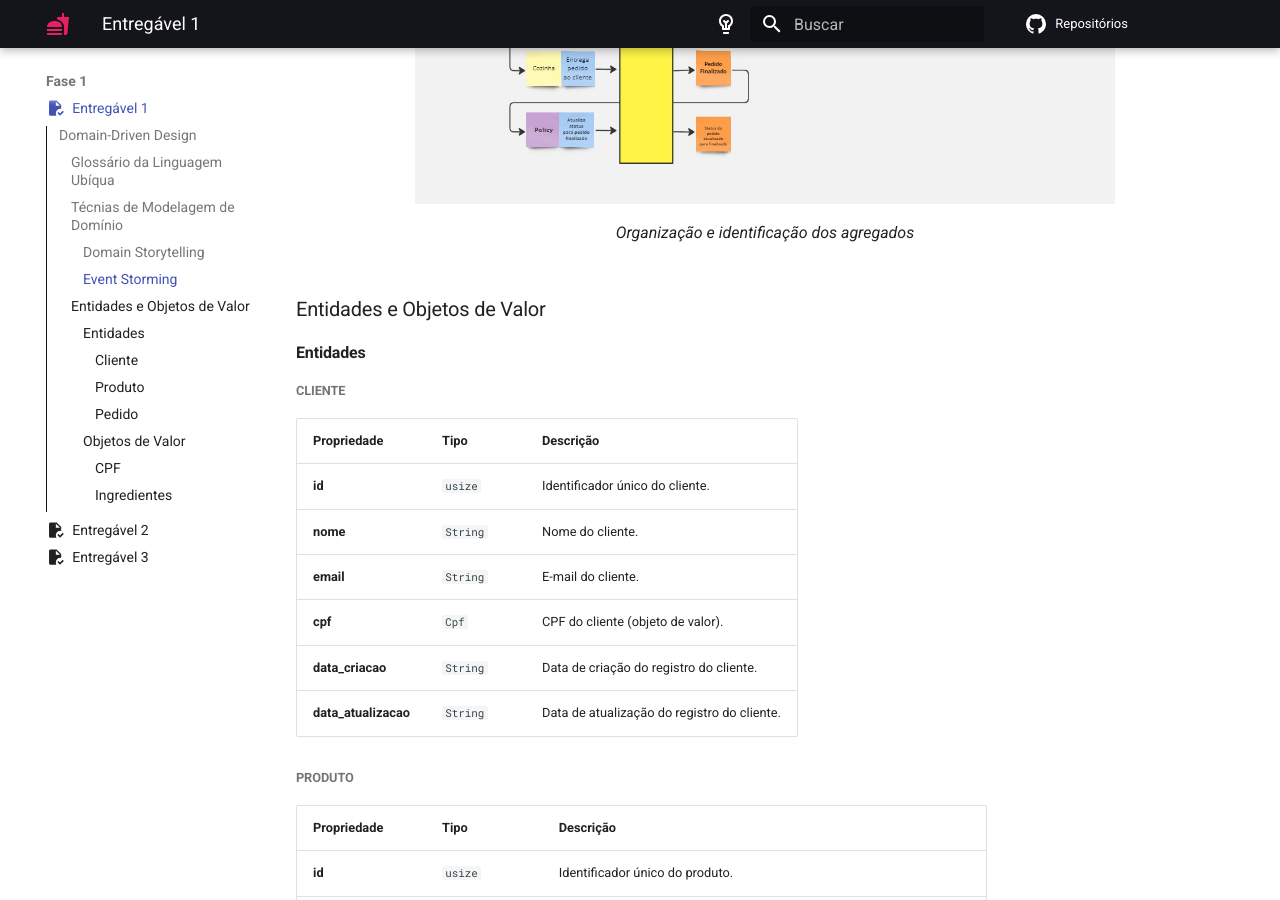
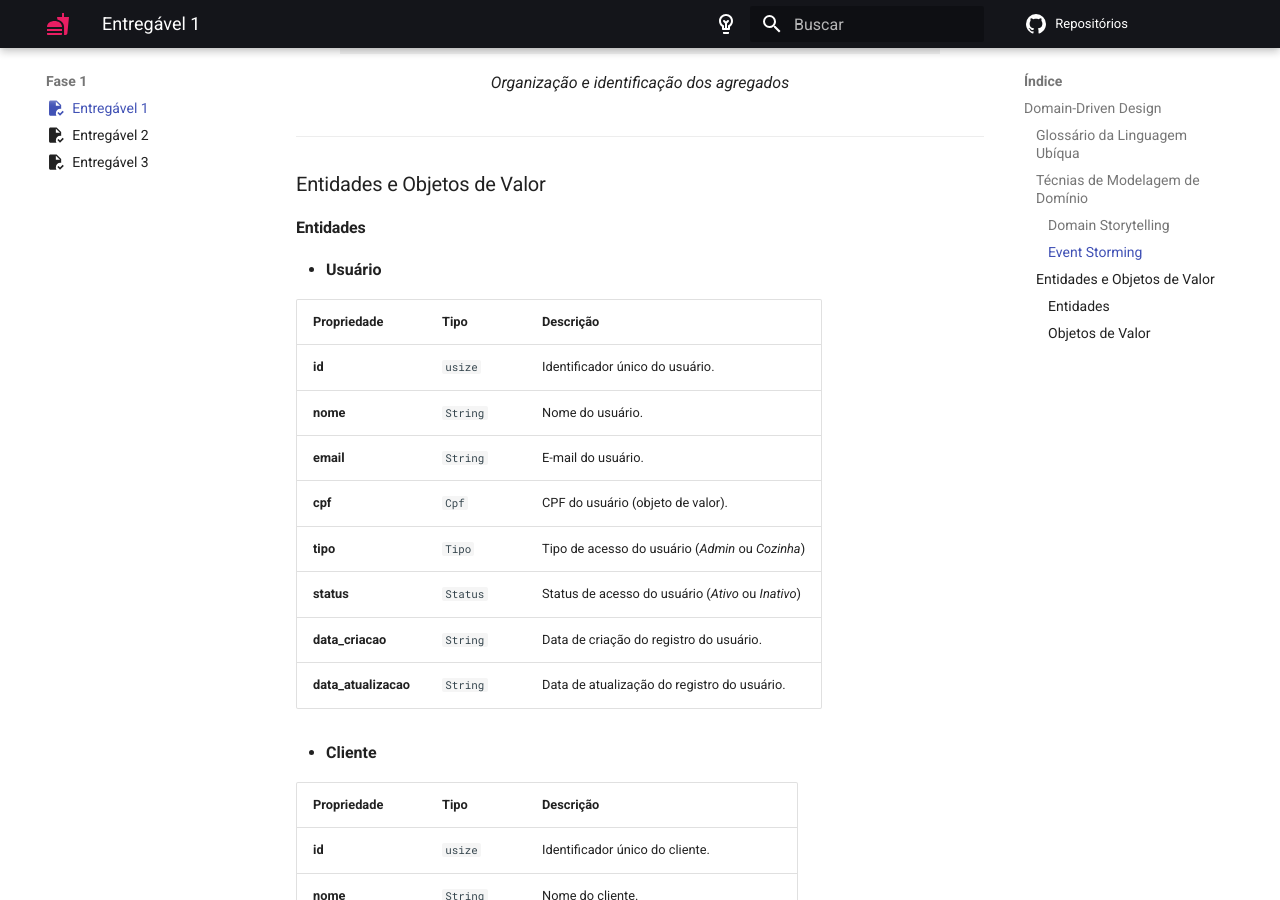
Before and after one commit to postech-5soat-grupo-25/postech-5soat-grupo-25.github.io, an MkDocs documentation site: the page built from docs/fase_1/entregavel_1.md, in a window 1280 px wide and 900 px high, scrolled down 5054 px. Built offline with MkDocs 1.6.1 and Material for MkDocs 9.7.7, drawn with Linux system fonts in a browser that asks for light colours; some of the changed text lies outside the part shown.

Commit message:
updating docs and site table of contents

```diff
--- a/docs/fase_1/entregavel_1.md
+++ b/docs/fase_1/entregavel_1.md
@@ -30,9 +31,11 @@ O glossário a seguir é uma compilação dos termos-chave que formam a base da
     - **Em Preparação**: O status de um pedido que está sendo preparado pela cozinha. Nesta etapa, os ingredientes estão sendo montados e o pedido está em processo de ser concluído.
     - **Pronto**: O status que indica que o pedido foi preparado e está pronto para ser entregue ou retirado pelo cliente.
     - **Finalizado**: O status final de um pedido, que ocorre após o cliente retirar o pedido. Indica que o ciclo do pedido foi completado e que não há mais ações pendentes.
+- **Usuário**: Funcionário do estabelecimento com acesso à interface ou portal para gerenciamento de clientes, produtos, categorias e acompanhamento de pedidos.
 - **Acesso Administrativo**: Interface ou portal que permite ao estabelecimento gerenciar clientes, produtos, categorias e acompanhar pedidos.
 - **Campanhas Promocionais**: Estratégias de marketing para incentivar vendas ou fidelizar clientes, utilizando a identificação dos mesmos.
 
+---
 
 ### Técnias de Modelagem de Domínio
 
@@ -42,22 +45,22 @@ Os diagramas a seguir representam os fluxos de *Realização do Pedido e Pagamen
 
 #### Domain Storytelling
 
-???+ NOTE "Domain Storytelling?"
+!!! BUG ""
     O **Domain Storytelling** nos ajuda a contar a história do nosso domínio. Através de simples ilustrações e narrativas, conseguimos mapear como os diferentes atores interagem com o sistema e entre si, criando uma visão clara e compartilhada das funcionalidades e processos do negócio.
 
 <figure markdown>
-  ![Domain Storytelling 1](../assets/images/fase_1/domain_storytelling_1.jpg){ width="700" }
+  ![Domain Storytelling 1](../assets/images/fase_1/domain_storytelling_1.jpg){ width="550" }
   <figcaption>Realização de pedido e pagamento</figcaption>
 </figure>
 
 <figure markdown>
-  ![Domain Storytelling 2](../assets/images/fase_1/domain_storytelling_2.jpg){ width="700" }
+  ![Domain Storytelling 2](../assets/images/fase_1/domain_storytelling_2.jpg){ width="550" }
   <figcaption>Preparação e entrega do pedido</figcaption>
 </figure>
 
 #### Event Storming
 
-???+ NOTE "Event Storming?"
+!!! BUG ""
     O **Event Storming** é uma técnica de modelagem rápida e interativa que reúne diferentes stakeholders para explorar fluxos de trabalho e processos de negócio. Ao identificar eventos, comandos, políticas e agregados, criamos uma representação visual dinâmica que destaca as reações em cadeia e os pontos críticos do sistema.
 
 <figure markdown>
@@ -71,65 +74,80 @@ Os diagramas a seguir representam os fluxos de *Realização do Pedido e Pagamen
 </figure>
 
 <figure markdown>
-  ![Event Storming 3](../assets/images/fase_1/event_storming_3.jpg){ width="700" }
+  ![Event Storming 3](../assets/images/fase_1/event_storming_3.jpg){ width="600" }
   <figcaption>Organização e identificação dos agregados</figcaption>
 </figure>
+
+---
 
 ### Entidades e Objetos de Valor
 
 #### Entidades
 
-##### Cliente
+- **Usuário**
 
-| Propriedade          | Tipo     | Descrição                                   |
-| -------------------- | -------- | ------------------------------------------- |
-| **id**               | `usize`  | Identificador único do cliente.             |
-| **nome**             | `String` | Nome do cliente.                            |
-| **email**            | `String` | E-mail do cliente.                          |
-| **cpf**              | `Cpf`    | CPF do cliente (objeto de valor).           |
-| **data_criacao**     | `String` | Data de criação do registro do cliente.     |
-| **data_atualizacao** | `String` | Data de atualização do registro do cliente. |
+| Propriedade          | Tipo     | Descrição                                          |
+| -------------------- | -------- | -------------------------------------------------- |
+| **id**               | `usize`  | Identificador único do usuário.                    |
+| **nome**             | `String` | Nome do usuário.                                   |
+| **email**            | `String` | E-mail do usuário.                                 |
+| **cpf**              | `Cpf`    | CPF do usuário (objeto de valor).                  |
+| **tipo**             | `Tipo`   | Tipo de acesso do usuário (_Admin_ ou _Cozinha_)   |
+| **status**           | `Status` | Status de acesso do usuário (_Ativo_ ou _Inativo_) |
+| **data_criacao**     | `String` | Data de criação do registro do usuário.            |
+| **data_atualizacao** | `String` | Data de atualização do registro do usuário.        |
 
-##### Produto
+- **Cliente**
 
-| Propriedade          | Tipo           | Descrição                                                                   |
-| -------------------- | -------------- | --------------------------------------------------------------------------- |
-| **id**               | `usize`        | Identificador único do produto.                                             |
-| **nome**             | `String`       | Nome do produto.                                                            |
-| **foto**             | `String`       | Caminho ou URL da foto do produto.                                          |
-| **descricao**        | `String`       | Descrição do produto.                                                       |
-| **categoria**        | `Categoria`    | Categoria do produto (_Lanche_, _Acompanhamento_, _Bebida_ ou _Sobremesa_). |
-| **preco**            | `f32`          | Preço do produto.                                                           |
-| **ingredientes**     | `Ingredientes` | Ingredientes do produto (objeto de valor).                                  |
-| **data_criacao**     | `String`       | Data de criação do registro do produto.                                     |
-| **data_atualizacao** | `String`       | Data de atualização do registro do produto.                                 |
+  | Propriedade          | Tipo     | Descrição                                   |
+  | -------------------- | -------- | ------------------------------------------- |
+  | **id**               | `usize`  | Identificador único do cliente.             |
+  | **nome**             | `String` | Nome do cliente.                            |
+  | **email**            | `String` | E-mail do cliente.                          |
+  | **cpf**              | `Cpf`    | CPF do cliente (objeto de valor).           |
+  | **data_criacao**     | `String` | Data de criação do registro do cliente.     |
+  | **data_atualizacao** | `String` | Data de atualização do registro do cliente. |
 
-##### Pedido
+- **Produto**
 
-> Agregado entre **Cliente** e **Produto**
+  | Propriedade          | Tipo           | Descrição                                                                   |
+  | -------------------- | -------------- | --------------------------------------------------------------------------- |
+  | **id**               | `usize`        | Identificador único do produto.                                             |
+  | **nome**             | `String`       | Nome do produto.                                                            |
+  | **foto**             | `String`       | Caminho ou URL da foto do produto.                                          |
+  | **descricao**        | `String`       | Descrição do produto.                                                       |
+  | **categoria**        | `Categoria`    | Categoria do produto (_Lanche_, _Acompanhamento_, _Bebida_ ou _Sobremesa_). |
+  | **preco**            | `f32`          | Preço do produto.                                                           |
+  | **ingredientes**     | `Ingredientes` | Ingredientes do produto (objeto de valor).                                  |
+  | **data_criacao**     | `String`       | Data de criação do registro do produto.                                     |
+  | **data_atualizacao** | `String`       | Data de atualização do registro do produto.                                 |
 
-| Propriedade          | Tipo      | Descrição                                                                       |
-| -------------------- | --------- | ------------------------------------------------------------------------------- |
-| **id**               | `usize`   | Identificador único do pedido.                                                  |
-| **cliente**          | `Cliente` | Cliente que fez o pedido.                                                       |
-| **lanche**           | `Produto` | Produto do tipo lanche no pedido.                                               |
-| **acompanhamento**   | `Produto` | Produto do tipo acompanhamento no pedido.                                       |
-| **bebida**           | `Produto` | Produto do tipo bebida no pedido.                                               |
-| **pagamento**        | `String`  | Informação de pagamento do pedido.                                              |
-| **status**           | `Status`  | Status atual do pedido (_Recebido_, _Em Preparação_, _Pronto_ ou _Finalizado_). |
-| **data_criacao**     | `String`  | Data de criação do registro do pedido.                                          |
-| **data_atualizacao** | `String`  | Data de atualização do registro do pedido.                                      |
+- **Pedido**
+
+  > Agregado entre **Cliente** e **Produto**
+
+  | Propriedade          | Tipo      | Descrição                                                                       |
+  | -------------------- | --------- | ------------------------------------------------------------------------------- |
+  | **id**               | `usize`   | Identificador único do pedido.                                                  |
+  | **cliente**          | `Cliente` | Cliente que fez o pedido.                                                       |
+  | **lanche**           | `Produto` | Produto do tipo lanche no pedido.                                               |
+  | **acompanhamento**   | `Produto` | Produto do tipo acompanhamento no pedido.                                       |
+  | **bebida**           | `Produto` | Produto do tipo bebida no pedido.                                               |
+  | **pagamento**        | `String`  | Informação de pagamento do pedido.                                              |
+  | **status**           | `Status`  | Status atual do pedido (_Recebido_, _Em Preparação_, _Pronto_ ou _Finalizado_). |
+  | **data_criacao**     | `String`  | Data de criação do registro do pedido.                                          |
+  | **data_atualizacao** | `String`  | Data de atualização do registro do pedido.                                      |
 
 #### Objetos de Valor
 
-##### CPF
+- **CPF**
 
-| Propriedade | Tipo     | Descrição      |
-| ----------- | -------- | -------------- |
-| **codigo**  | `String` | Número do CPF. |
+  | Propriedade | Tipo     | Descrição      |
+  | ----------- | -------- | -------------- |
+  | **codigo**  | `String` | Número do CPF. |
 
-##### Ingredientes
+- **Ingredientes**
 
-| Propriedade      | Tipo          | Descrição                         |
-| ---------------- | ------------- | --------------------------------- |
-| **ingredientes** | `Vec<String>` | Lista de ingredientes do produto. |
+  | Propriedade      | Tipo          | Descrição                         |
+  | ---------------- | ------------- | --------------------------------- |
+  | **ingredientes** | `Vec<String>` | Lista de ingredientes do produto. |
--- a/mkdocs.yml
+++ b/mkdocs.yml
@@ -34,7 +34,7 @@ theme:
   features:
     - navigation.tabs
     - navigation.path
-    - toc.integrate
+    - toc.follow
     - header.autohide
 
 # Extensions
```
Also changed, not shown: other parts of docs/fase_1/entregavel_1.md (+3 -2 lines), docs/index.md (+11 -15 lines).
